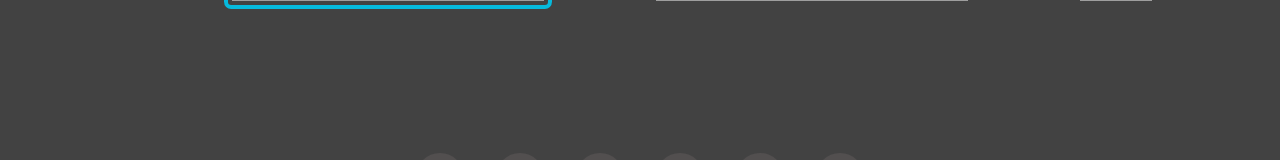
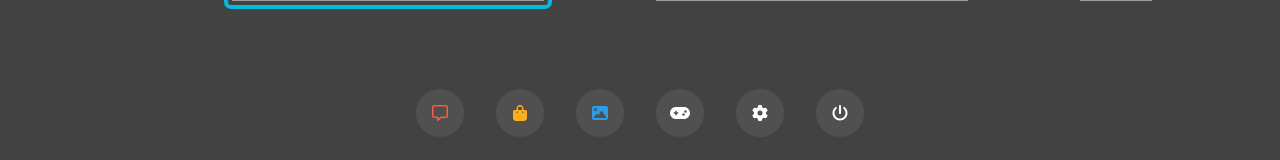
Before and after one commit to vladventura/nintendo-switch-ui-react, a React (Create React App) app: page / in a window 1280 px wide. Shown: the part 519-679 px from the top of the page. Built offline with nearby package versions, Linux system fonts and the light colour scheme; grey boxes are pictures that could not be loaded; a web font is replaced by a local one.

Commit message:
Removing name from the UtilRow
Signed-off-by: Vladimir Ventura <vladventura@outlook.es>

```diff
--- a/src/components/UtilsRow.jsx
+++ b/src/components/UtilsRow.jsx
@@ -24,7 +24,6 @@ export const UtilsRow = () => {
     const [onKeyDown, selectedIndex, setSelectedIndex] = useControls(icons.length);
 
     return <div className='utils-row-container'>
-        <ScrollText className="utils-text" text={icons[selectedIndex][2]} showText={activeSet === activeSetIndex} />
         <div
         onKeyDown={onKeyDown}
         onScroll={(e) => e.preventDefault()}
```
